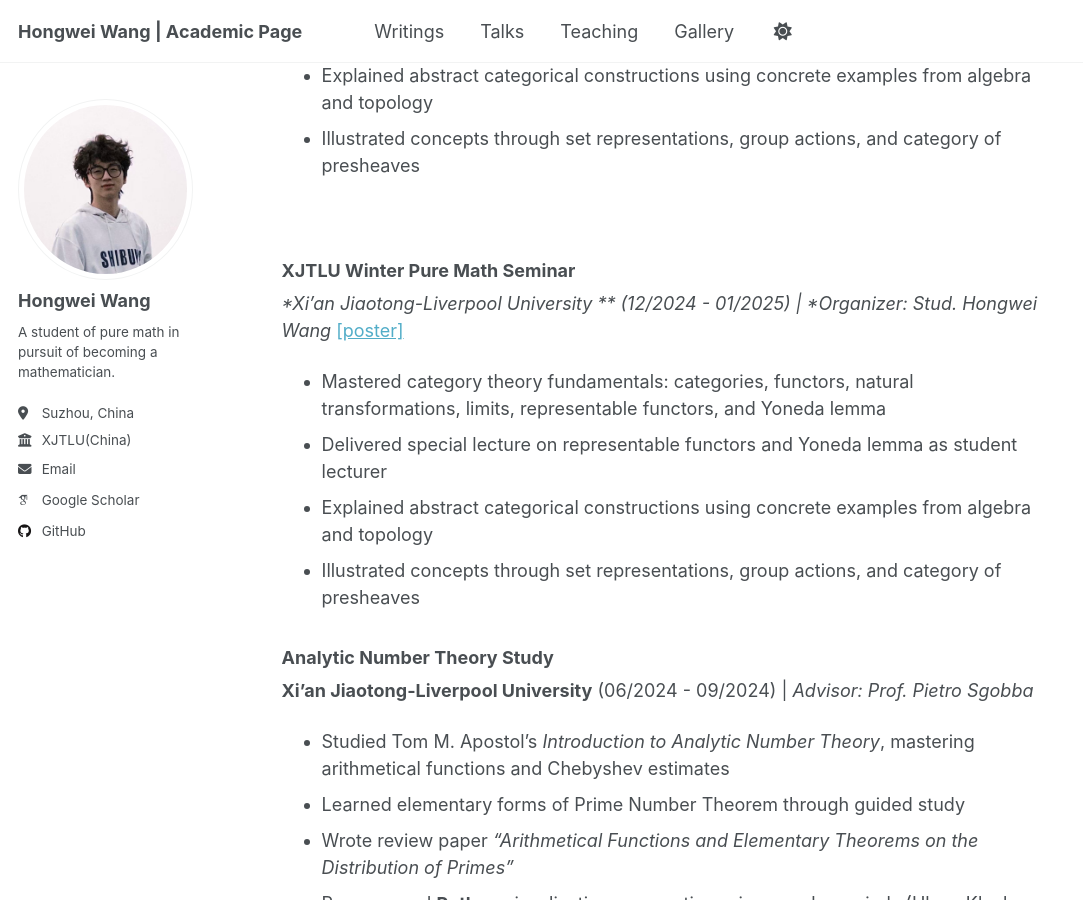
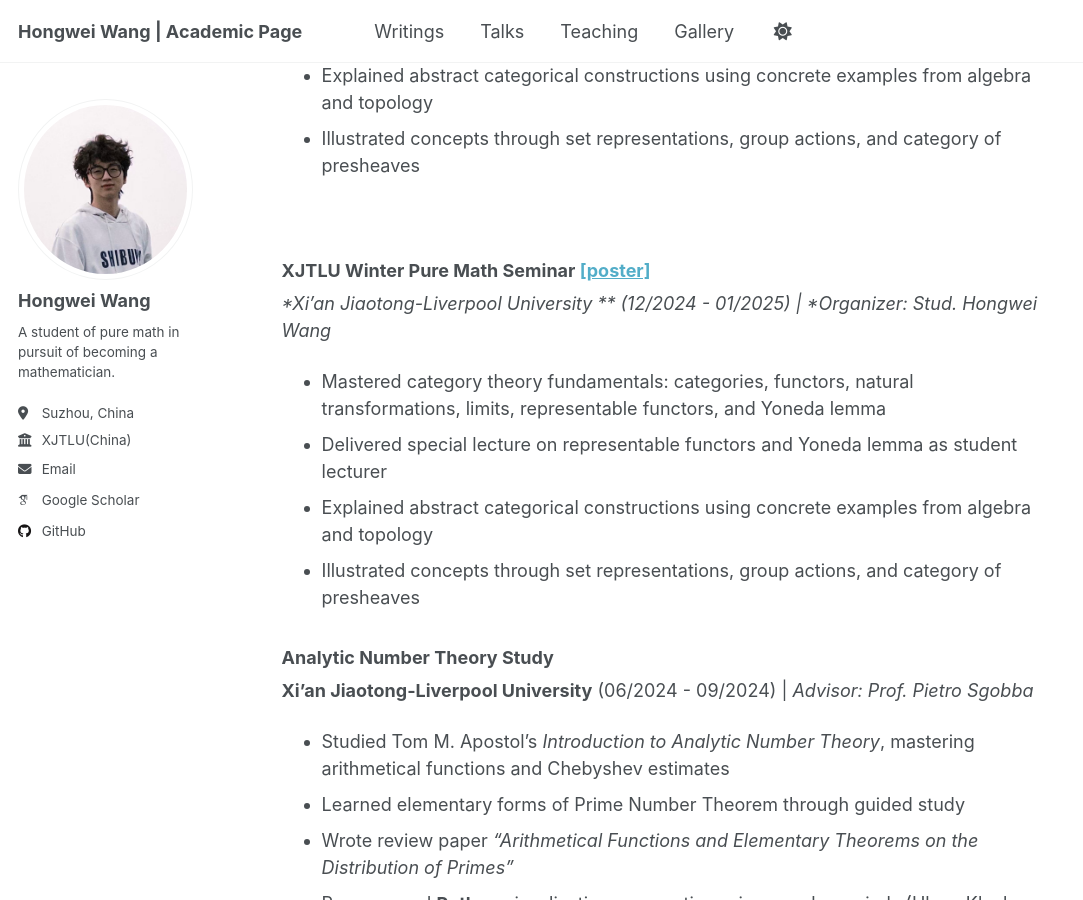
Before and after one commit to WangHongWei-AcademicPage/WangHongWei-AcademicPage.github.io, a Jekyll site: the page built from _pages/about.md, in a window 1280 px wide and 900 px high, scrolled down 2840 px. Shown: the whole window, without its empty margins (0-1083 px from the left). Built offline with Jekyll 4.4.1, drawn with Linux system fonts in a browser that asks for light colours; some web fonts are replaced; a script that is not in the unit is left out.

```diff
--- a/_pages/about.md
+++ b/_pages/about.md
@@ -75,8 +75,8 @@ You can find my CV here: [Hongwei.Wang CV, 11/09/25 updated](../assets/CV.pdf).
 
 <br>
 
-### XJTLU Winter Pure Math Seminar
-**Xi'an Jiaotong-Liverpool University ** (12/2024 - 01/2025) | *Organizer: Stud. Hongwei Wang*  [[poster]](../assets/seminar.pdf)
+### XJTLU Winter Pure Math Seminar [[poster]](../assets/seminar.pdf)
+**Xi'an Jiaotong-Liverpool University ** (12/2024 - 01/2025) | *Organizer: Stud. Hongwei Wang*
 - Mastered category theory fundamentals: categories, functors, natural transformations, limits, representable functors, and Yoneda lemma
 - Delivered special lecture on representable functors and Yoneda lemma as student lecturer
 - Explained abstract categorical constructions using concrete examples from algebra and topology
```
